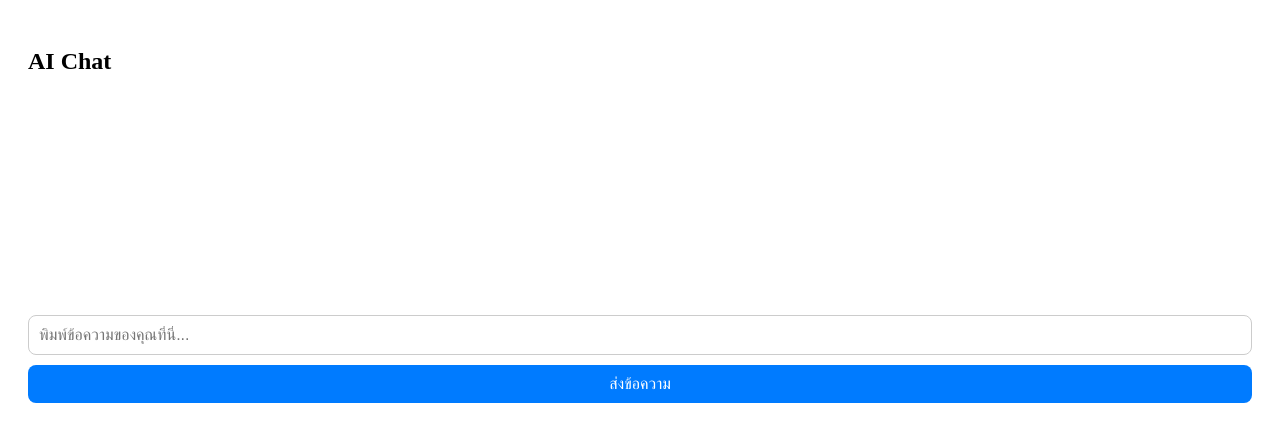
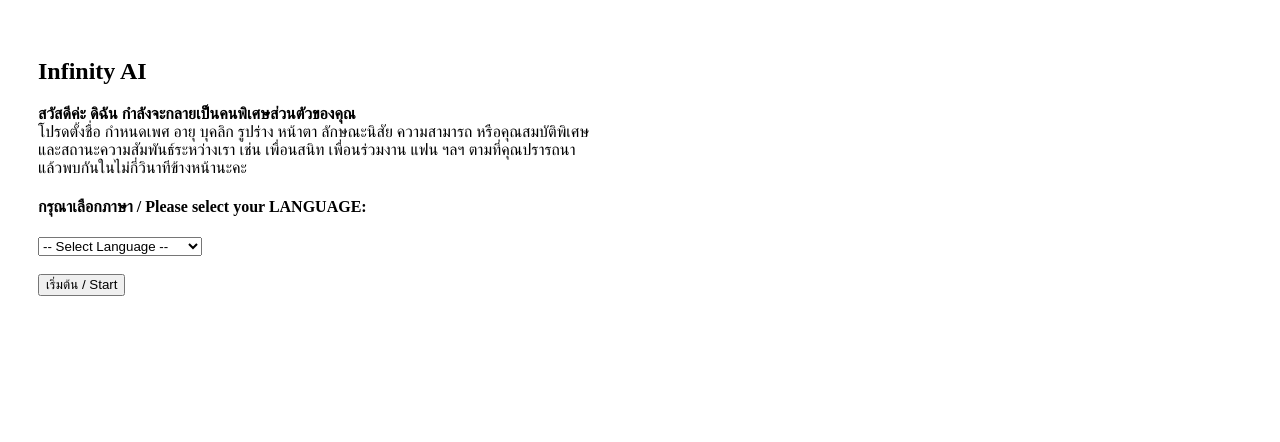
Before and after one commit to Goethe-Teh/infinity-ai, a Next.js app: page / in a window 1280 px wide. Shown: the top 442 px of the page. Built offline with nearby package versions, Linux system fonts and the light colour scheme.

Commit message:
Update index.js

```diff
--- a/pages/index.js
+++ b/pages/index.js
@@ -1,85 +1,56 @@
 import { useRouter } from 'next/router';
-import { useEffect, useState } from 'react';
+import { useState } from 'react';
 
-export default function ChatPage() {
+export default function Home() {
   const router = useRouter();
-  const { language } = router.query;
+  const [language, setLanguage] = useState('');
 
-  const [messages, setMessages] = useState([]);
-  const [input, setInput] = useState('');
-  const [loading, setLoading] = useState(false);
-
-  useEffect(() => {
-    if (language) {
-      const defaultMessage = {
-        role: 'system',
-        content:
-          language === 'th'
-            ? "Infinity: สวัสดี ฉันคือผู้ช่วยส่วนตัวของคุณ ก่อนที่เราจะเริ่ม โปรดตั้งชื่อ ระบุเพศ อายุ รูปร่าง หน้าตา นิสัย หรือความสามารถพิเศษที่คุณอยากให้ฉันเป็น เพื่อให้ฉันปรับตัวได้เหมาะสมกับคุณที่สุด"
-            : "Infinity: Hello, I am your personal assistant. Before we begin, please give me a name, gender, age, appearance, personality, or any special skills you want me to have so I can best match your preferences.",
-      };
-      setMessages([defaultMessage]);
-    }
-  }, [language]);
-
-  const sendMessage = async () => {
-    if (!input.trim()) return;
-
-    setLoading(true);
-    const updatedMessages = [...messages, { role: 'user', content: input }];
-    setMessages(updatedMessages);
-    setInput('');
-
-    try {
-      const res = await fetch('/api/chat', {
-        method: 'POST',
-        headers: { 'Content-Type': 'application/json' },
-        body: JSON.stringify({ messages: updatedMessages }),
-      });
-
-      const data = await res.json();
-      const reply = data?.reply?.content || '[No reply received]';
-      setMessages([...updatedMessages, { role: 'assistant', content: reply }]);
-    } catch (error) {
-      setMessages([...updatedMessages, { role: 'assistant', content: '[เกิดข้อผิดพลาดในการเชื่อม GPT-4.1]' }]);
-    } finally {
-      setLoading(false);
-    }
+  const handleStart = () => {
+    if (!language) return alert('Please select a language');
+    router.push(`/chat?language=${language}`);
   };
 
+  const languages = [
+    { code: 'th', label: 'ไทย (Thai)' },
+    { code: 'en', label: 'English' },
+    { code: 'zh', label: '中文 (Chinese)' },
+    { code: 'ja', label: '日本語 (Japanese)' },
+    { code: 'ko', label: '한국어 (Korean)' },
+    { code: 'es', label: 'Español (Spanish)' },
+    { code: 'fr', label: 'Français (French)' },
+    { code: 'de', label: 'Deutsch (German)' },
+    { code: 'it', label: 'Italiano (Italian)' },
+    { code: 'pt', label: 'Português (Portuguese)' },
+    { code: 'ru', label: 'Русский (Russian)' },
+    { code: 'ar', label: 'العربية (Arabic)' },
+    { code: 'hi', label: 'हिंदी (Hindi)' },
+    { code: 'id', label: 'Bahasa Indonesia' },
+    { code: 'tl', label: 'Filipino (Tagalog)' },
+    { code: 'vi', label: 'Tiếng Việt (Vietnamese)' },
+    { code: 'ms', label: 'Bahasa Melayu' },
+  ];
+
   return (
-    <div style={{ padding: '20px' }}>
-      <h2>AI Chat</h2>
-      <div style={{ minHeight: '200px', marginBottom: '20px' }}>
-        {messages.map((msg, index) => (
-          <p key={index}>
-            <b>{msg.role === 'user' ? 'You' : msg.role === 'assistant' ? 'Infinity' : 'System'}:</b> {msg.content}
-          </p>
+    <div style={{ padding: '30px' }}>
+      <h2>Infinity AI</h2>
+
+      <p>
+        <b>สวัสดีค่ะ ดิฉัน กำลังจะกลายเป็นคนพิเศษส่วนตัวของคุณ</b><br />
+        โปรดตั้งชื่อ กำหนดเพศ อายุ บุคลิก รูปร่าง หน้าตา ลักษณะนิสัย ความสามารถ หรือคุณสมบัติพิเศษ<br />
+        และสถานะความสัมพันธ์ระหว่างเรา เช่น เพื่อนสนิท เพื่อนร่วมงาน แฟน ฯลฯ ตามที่คุณปรารถนา<br />
+        แล้วพบกันในไม่กี่วินาทีข้างหน้านะคะ
+      </p>
+
+      <h4>กรุณาเลือกภาษา / Please select your LANGUAGE:</h4>
+      <select value={language} onChange={(e) => setLanguage(e.target.value)}>
+        <option value="">-- Select Language --</option>
+        {languages.map((lang) => (
+          <option key={lang.code} value={lang.code}>{lang.label}</option>
         ))}
-      </div>
-      <div style={{ display: 'flex', flexDirection: 'column', gap: '10px' }}>
-        <input
-          value={input}
-          onChange={(e) => setInput(e.target.value)}
-          placeholder="พิมพ์ข้อความของคุณที่นี่..."
-          style={{ padding: '10px', fontSize: '16px', border: '1px solid #ccc', borderRadius: '8px' }}
-        />
-        <button
-          onClick={sendMessage}
-          disabled={loading}
-          style={{
-            padding: '10px 20px',
-            backgroundColor: loading ? '#ccc' : '#007bff',
-            color: '#fff',
-            border: 'none',
-            borderRadius: '8px',
-            cursor: loading ? 'not-allowed' : 'pointer',
-            fontSize: '16px',
-          }}
-        >
-          {loading ? 'กำลังส่ง...' : 'ส่งข้อความ'}
-        </button>
-      </div>
+      </select>
+
+      <br /><br />
+      <button onClick={handleStart}>เริ่มต้น / Start</button>
     </div>
   );
 }
```
